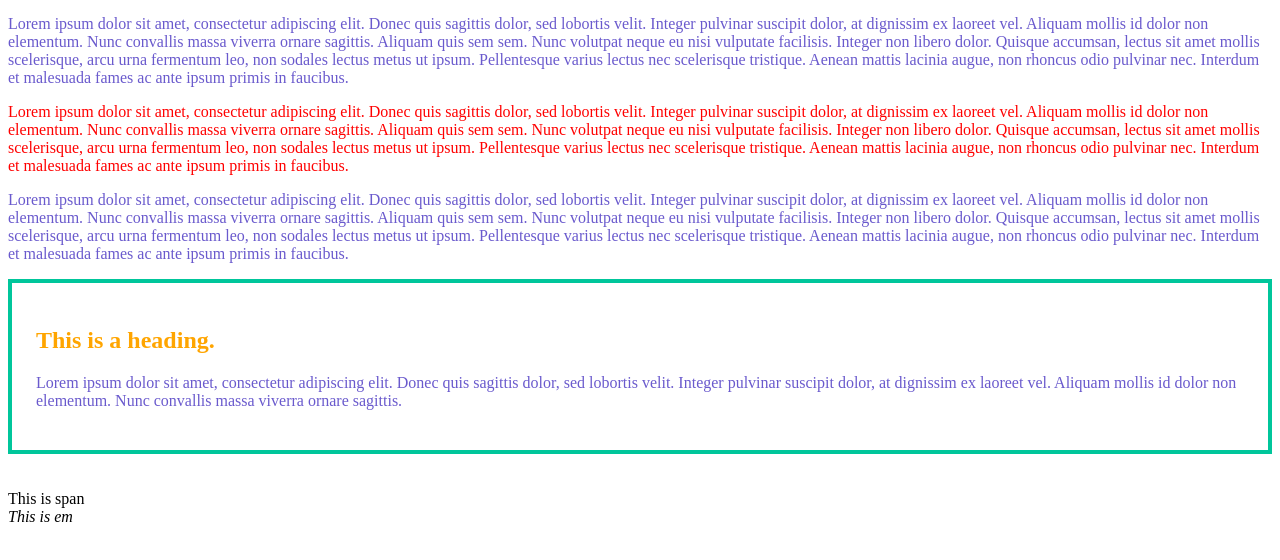
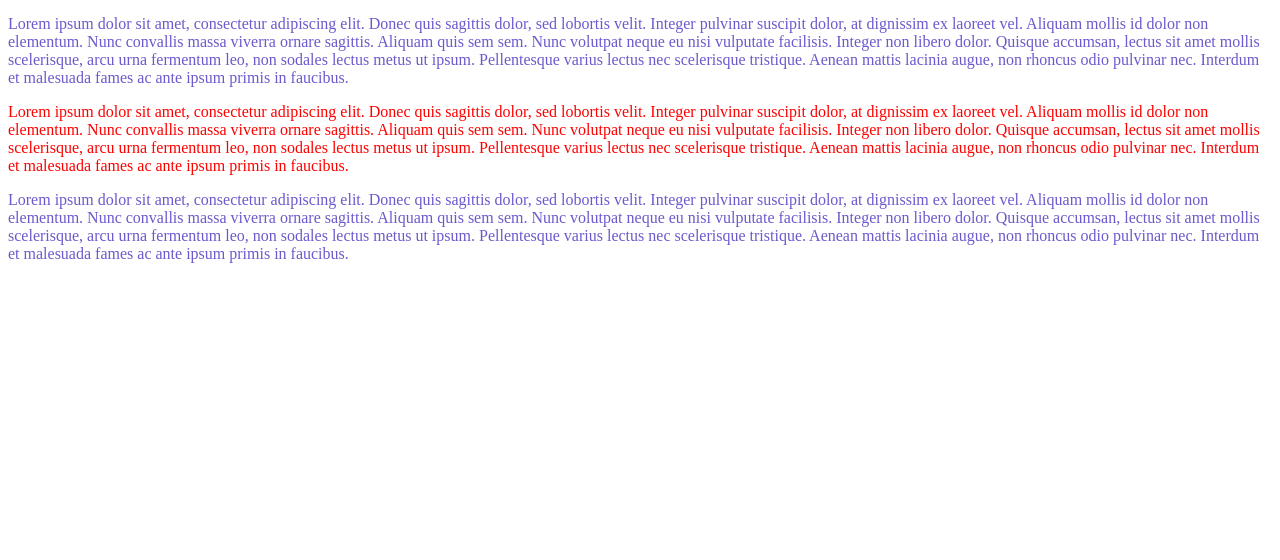
Before and after one commit to dev-satyamthakur/HTML-CSS-DEMO, a plain HTML site: page css_index.html in a window 1280 px wide. Shown: the part 94-654 px from the top of the page. Drawn offline with Linux system fonts and the light colour scheme.

Commit message:
Formatting web page to demonstrate other css selectors

```diff
--- a/css_index.html
+++ b/css_index.html
@@ -34,19 +34,5 @@
         metus ut ipsum. Pellentesque varius lectus nec scelerisque tristique. Aenean mattis lacinia augue,
         non rhoncus odio pulvinar nec. Interdum et malesuada fames ac ante ipsum primis in faucibus.</p>
 
-    <div>
-
-        <h2>This is a heading.</h2>
-        <p>Lorem ipsum dolor sit amet, consectetur adipiscing elit. Donec quis sagittis dolor,
-            sed lobortis velit. Integer pulvinar suscipit dolor, at dignissim ex laoreet vel.
-             Aliquam mollis id dolor non elementum. Nunc convallis massa viverra ornare sagittis. </p>
-
-    </div>
-
-    <br><br>
-
-    <span>This is span</span>
-    <em>This is em</em>
-
 </body>
 </html>
```
